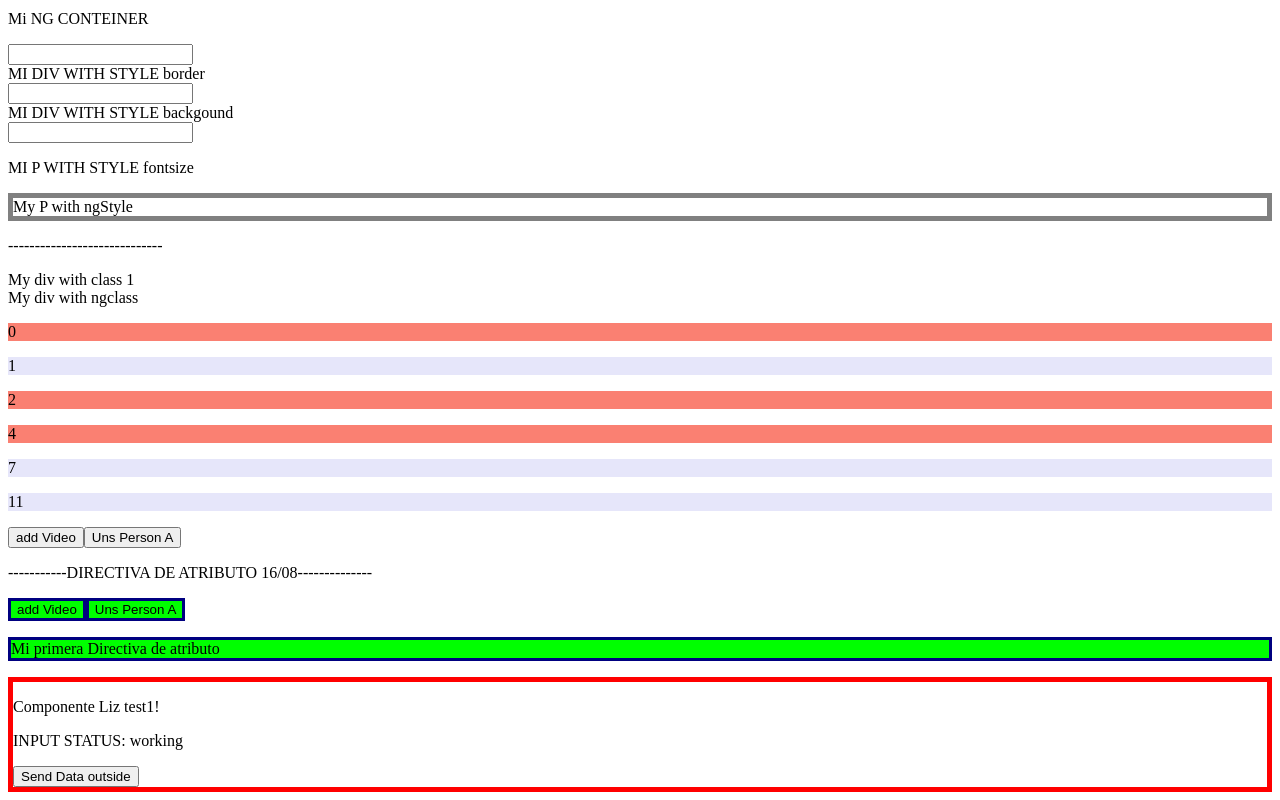
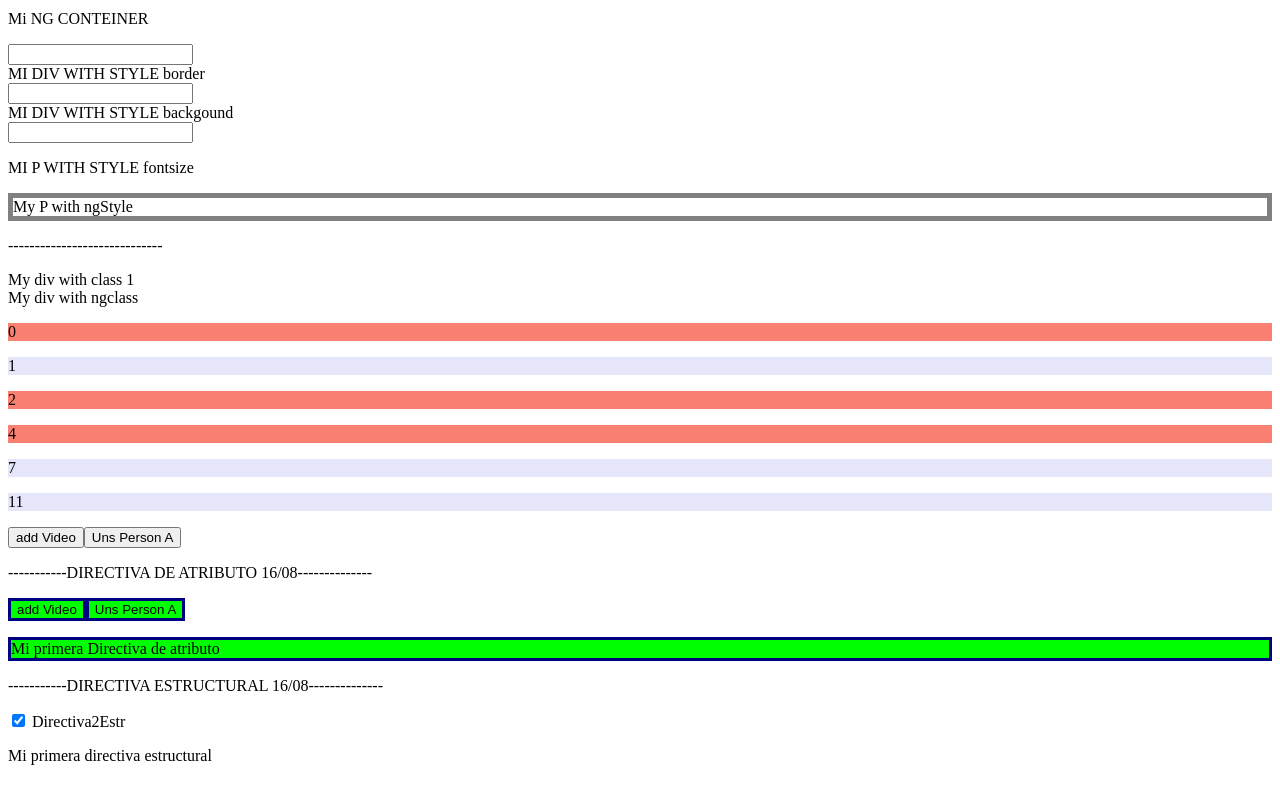
Before and after one commit to LizVasquez/angular-course-2021, an Angular app: page / in a window 1280 px wide. Shown: the part 2685-3485 px from the top of the page. Built offline with nearby package versions, Linux system fonts and the light colour scheme.

Commit message:
16/08/2021 Structural directive

```diff
--- a/src/app/app.component.html
+++ b/src/app/app.component.html
@@ -212,4 +212,18 @@ MI P WITH STYLE fontsize
  (outputDirectiva)= "testDir($event)">
   Mi primera Directiva de atributo </p>
 
- <app-test1-liz></app-test1-liz>
+ <!--<app-test1-liz></app-test1-liz>-->
+
+
+ <p>-----------DIRECTIVA ESTRUCTURAL 16/08--------------</p>
+ <!--<div *directivaEstruc="true">
+   <p> Mi primera directiva estructural</p>
+ </div> -->
+
+
+
+ <!-- para enlazar con banana box -->
+ <input type="checkbox" [(ngModel)]= "sw"> Directiva2Estr
+ <div *directivaEstruc="sw">
+ <p> Mi primera directiva estructural</p>
+</div>
--- a/src/app/app.module.ts
+++ b/src/app/app.module.ts
@@ -4,6 +4,7 @@ import { BrowserModule } from '@angular/platform-browser';
 
 import { AppComponent } from './app.component';
 import { Directive1AtrDirective } from './directive1-atr.directive';
+import { Directive2EstrucDirective } from './directive2-estruc.directive';
 import { Test1Component } from './test1/test1.component';
 import { Test2Component } from './test2/test2.component';
 import { Test3ClaseComponent } from './test3-clase/test3-clase.component';
@@ -16,7 +17,8 @@ import { Test3Component } from './test3/test3.component';
     Test2Component,
     Test3Component,
     Test3ClaseComponent,
-    Directive1AtrDirective
+    Directive1AtrDirective,
+    Directive2EstrucDirective
   ],
   imports: [
     BrowserModule,
--- /dev/null
+++ b/src/app/directive2-estruc.directive.ts
@@ -0,0 +1,37 @@
+import { Directive, Input, OnChanges, TemplateRef, ViewContainerRef } from '@angular/core';
+
+@Directive({
+  selector: '[directivaEstruc]'
+})
+
+export class Directive2EstrucDirective implements OnChanges {
+
+  @Input() directivaEstruc: boolean = true;
+
+  constructor(private estructural: TemplateRef<any>,
+    private viewContainerRef: ViewContainerRef){
+
+      /*if(this.directivaEstruc){
+        this.viewContainerRef.createEmbeddedView(this.estructural)
+      }else{
+        this.viewContainerRef.clear();
+      }*/
+   }
+
+   ngOnChanges(changes:any){
+     //console.log('Changes DirectivaEst:', changes)
+     console.log('Changes DirectivaEst:', changes.directivaEstruc.currentValue)
+
+     this.setViewContainer(changes.directivaEstruc.currentValue);
+
+    }
+
+
+  setViewContainer(show:boolean){
+    if(this.directivaEstruc){
+      this.viewContainerRef.createEmbeddedView(this.estructural)
+    }else{
+      this.viewContainerRef.clear();
+    }
+  }
+}
```
